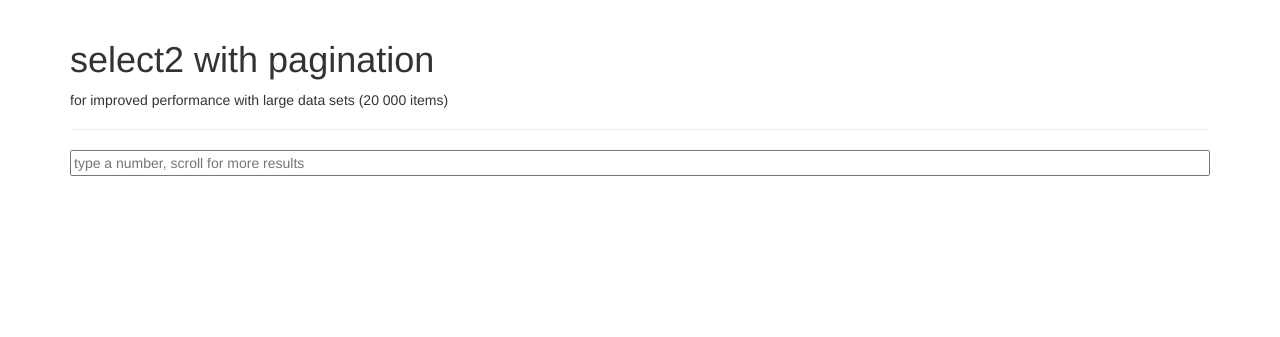
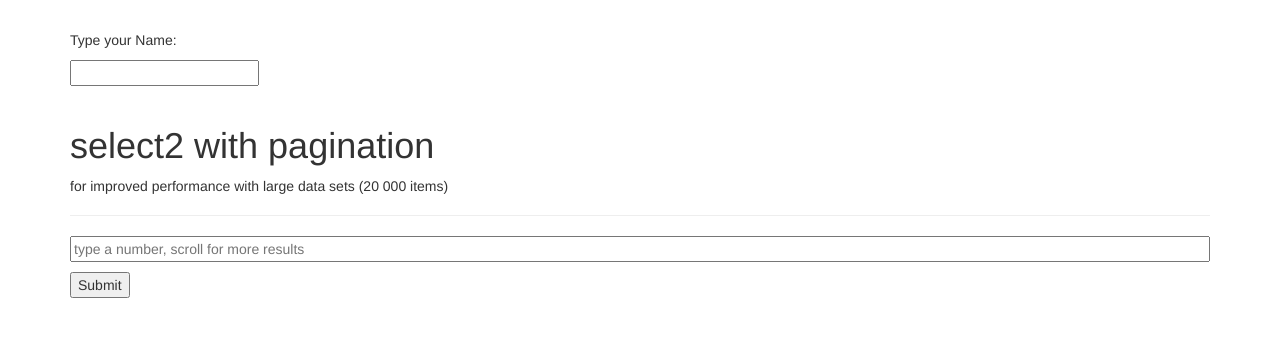
Before and after one commit to aishwaryapabbisetti/insparvaFrontEnd, a Flask app: template templates/select2.html in a window 1280 px wide. Shown: the top 337 px of the page. Run offline with Flask 2, Linux system fonts and the light colour scheme; the template is opened without the code that fills it, so the values that code supplies are empty; some libraries are stand-ins or nearby versions.

Commit message:
base structure for page routing

```diff
--- a/app.py
+++ b/app.py
@@ -4,4 +4,4 @@ app = Flask(__name__)
 
 app.debug = True
 
-from views import routes
+from views import select2, getData
--- a/templates/select2.html
+++ b/templates/select2.html
@@ -8,13 +8,22 @@
 {% endblock head %}
 
 {% block body %}
-    <div class="container">
-        <div class="page-header">
-            <h1>select2 with pagination</h1>
-            <p>for improved performance with large data sets (20 000 items)</p>
+    <form method="post" action="{{ url_for('get_data') }}">
+        <div class="container">
+            <p></p>
+            <br>
+            <p>Type your Name:</p>  <input type="text" name="testName"><br>
+            <div class="page-header">
+                <h1>select2 with pagination</h1>
+                <p>for improved performance with large data sets (20 000 items)</p>
+            </div>
+            <input name="select2" id="test" style="width:100%;" placeholder="type a number, scroll for more results" />
+            <p></p>
+            <div>
+                <input type="submit">
+            </div>
         </div>
-        <input id="test" style="width:100%;" placeholder="type a number, scroll for more results" />
-    </div>
+    </form>
 {% endblock body %}
 
 {% block script %}
```
Also changed, not shown: views/getData.py (added, +7 -0 lines), views/select2.py (renamed from views/routes.py, +6 -3 lines), 1 other file.
